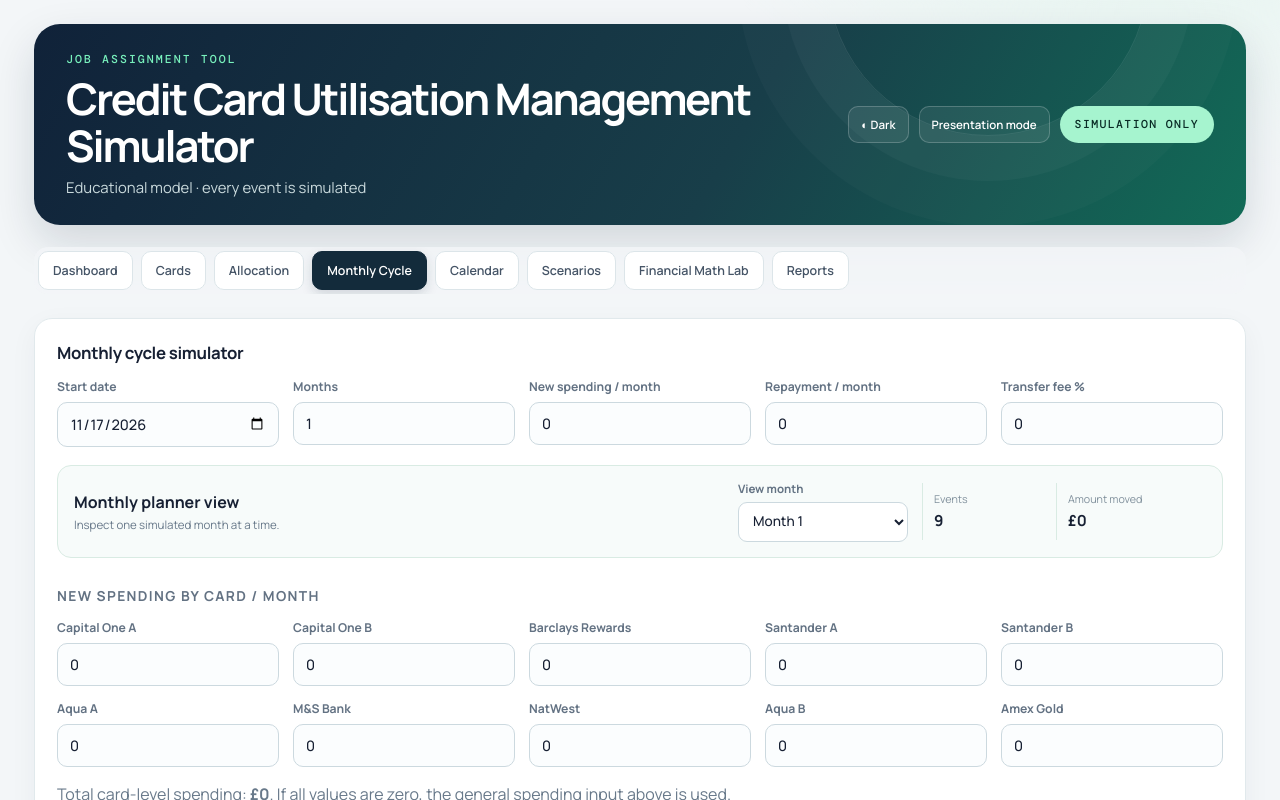
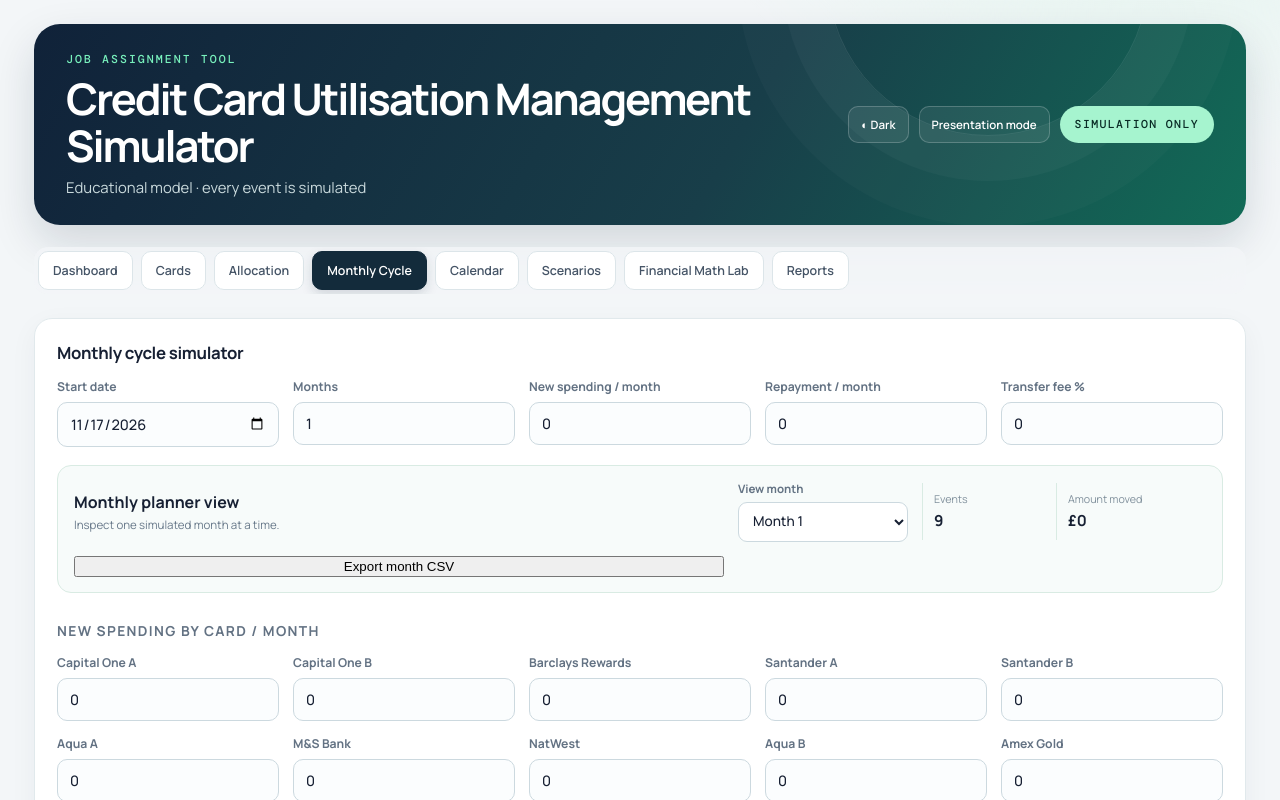
Before and after one commit to ZRSaimun/credit-card-utilisation-management-simulator, a React (Vite) app: page / in a window 1280 px wide. Both pictures are taken after a click on the button "Open monthly cycle". Shown: the top 800 px of the page. Built offline with nearby package versions, Linux system fonts and the light colour scheme.

Commit message:
Add selected month CSV export

```diff
--- a/src/main.tsx
+++ b/src/main.tsx
@@ -111,6 +111,14 @@ function App() {
       setCards((cs) => cs.map((x) => (x === edit ? c : x)));
     } else setCards((cs) => [...cs, c]);
     setEdit(null);
+  };
+  const exportSelectedMonth = () => {
+    const rows = [["Month", "Card", "Opening", "Repayment", "Spending", "Closing", "Utilisation", "Status"]];
+    selectedMonthSummary.forEach(card => rows.push(["Month " + selectedCycleMonth, card.name, card.balance.toFixed(2), card.repayments.toFixed(2), card.spending.toFixed(2), card.closing.toFixed(2), (card.utilisation / 100).toFixed(4), card.utilisation > 50 ? "Above 50%" : "Within target"]));
+    rows.push([]);
+    rows.push(["Date", "Event", "Source", "Destination", "Amount", "Reason"]);
+    selectedMonthEvents.forEach((event: any) => rows.push([event.date, event.type, event.source, event.destination, event.amount.toFixed(2), event.reason]));
+    downloadBlob(rows.map(row => row.map(value => '"' + String(value ?? "").replaceAll('"', '""') + '"').join(",")).join("\n"), "monthly-plan-" + selectedCycleMonth + ".csv", "text/csv");
   };
   const exportXlsx = () => {
     const wb = XLSX.utils.book_new();
@@ -517,7 +525,7 @@ function App() {
               />
             </label>
           </div>
-          <div className="monthly-planner-toolbar"><div><b>Monthly planner view</b><p className="muted">Inspect one simulated month at a time.</p></div><label>View month<select value={selectedCycleMonth} onChange={e=>setSelectedCycleMonth(Math.max(1,Math.min(months,+e.target.value)))}>{Array.from({length:Math.max(1,months)},(_,i)=><option key={i+1} value={i+1}>Month {i+1}</option>)}</select></label><div className="planner-stat"><span>Events</span><b>{selectedMonthEvents.length}</b></div><div className="planner-stat"><span>Amount moved</span><b>{formatGBP(selectedMonthEvents.reduce((sum,e)=>sum+e.amount,0))}</b></div></div>
+          <div className="monthly-planner-toolbar"><div><b>Monthly planner view</b><p className="muted">Inspect one simulated month at a time.</p></div><label>View month<select value={selectedCycleMonth} onChange={e=>setSelectedCycleMonth(Math.max(1,Math.min(months,+e.target.value)))}>{Array.from({length:Math.max(1,months)},(_,i)=><option key={i+1} value={i+1}>Month {i+1}</option>)}</select></label><div className="planner-stat"><span>Events</span><b>{selectedMonthEvents.length}</b></div><div className="planner-stat"><span>Amount moved</span><b>{formatGBP(selectedMonthEvents.reduce((sum,e)=>sum+e.amount,0))}</b></div><button className="planner-export" onClick={exportSelectedMonth}>Export month CSV</button></div>
           <div className="card-spend-grid">
             <h3>New spending by card / month</h3>
             <div className="controls">{cards.map(c=><label key={c.name}>{c.name}<input type="number" min="0" value={spendByCard[c.name] ?? 0} onChange={e=>setSpendByCard({...spendByCard,[c.name]:Math.max(0,+e.target.value)})}/></label>)}</div>
```
